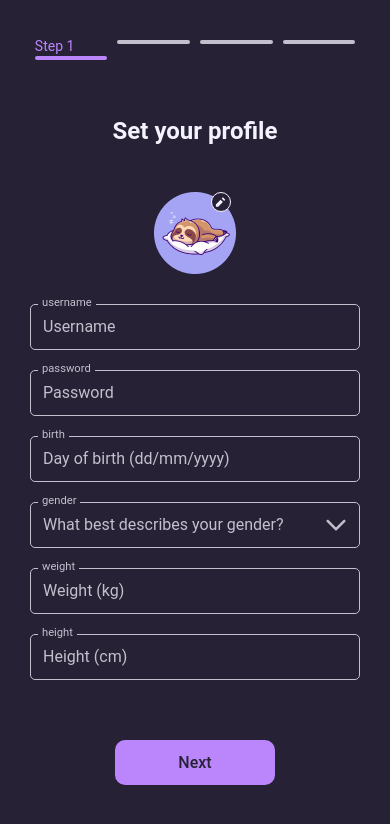
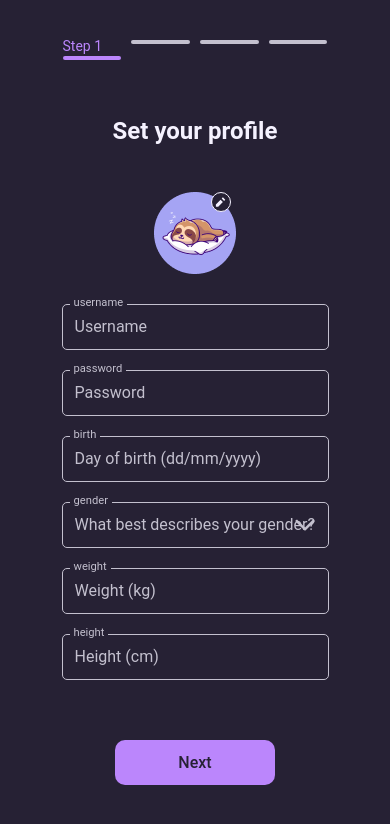
Before and after one commit to gunnar-miklis/app-sleepminder, a React (Vite) app in the folder client/: page /setup in a window 390 px wide. Shown: the top 824 px of the page. Built offline with nearby package versions, Linux system fonts and the light colour scheme; no server answers.

Commit message:
Adjust: responsive design

```diff
--- a/client/src/components/setup/StepFour.css
+++ b/client/src/components/setup/StepFour.css
@@ -1,7 +1,6 @@
 div.daily-routine,
 div.week-days {
 	width: 100%;
-	max-width: 300px;
 
 	display: flex;
 	flex-flow: row nowrap;
--- a/client/src/components/setup/inputs/SleepTips.css
+++ b/client/src/components/setup/inputs/SleepTips.css
@@ -3,7 +3,6 @@
 }
 .sleep-tips div {
 	width: 100%;
-	max-width: 400px;
 
 	position: relative;
 
--- a/client/src/index.css
+++ b/client/src/index.css
@@ -48,6 +48,41 @@ p {
 	hyphens: auto;
 }
 
+body {
+	display: flex;
+	justify-content: center;
+}
+
 #root {
 	padding: 40px 30px;
 }
+
+@media (min-width: 481px) and (max-width: 767px) {
+	#root {
+		width: 70%;
+	}
+}
+
+@media (min-width: 768px) and (max-width: 1024px) and (orientation: landscape) {
+	#root {
+		width: 60%;
+	}
+}
+
+@media (min-width: 768px) and (max-width: 1024px) {
+	#root {
+		width: 50%;
+	}
+}
+
+@media (min-width: 1025px) and (max-width: 1280px) {
+	#root {
+		width: 40%;
+	}
+}
+
+@media (min-width: 1281px) {
+	#root {
+		width: 30%;
+	}
+}
--- a/client/src/pages/Setup.css
+++ b/client/src/pages/Setup.css
@@ -14,7 +14,6 @@
 .setup input,
 .setup select {
 	width: 100%;
-	max-width: 400px;
 
 	padding: 12px;
 
```
